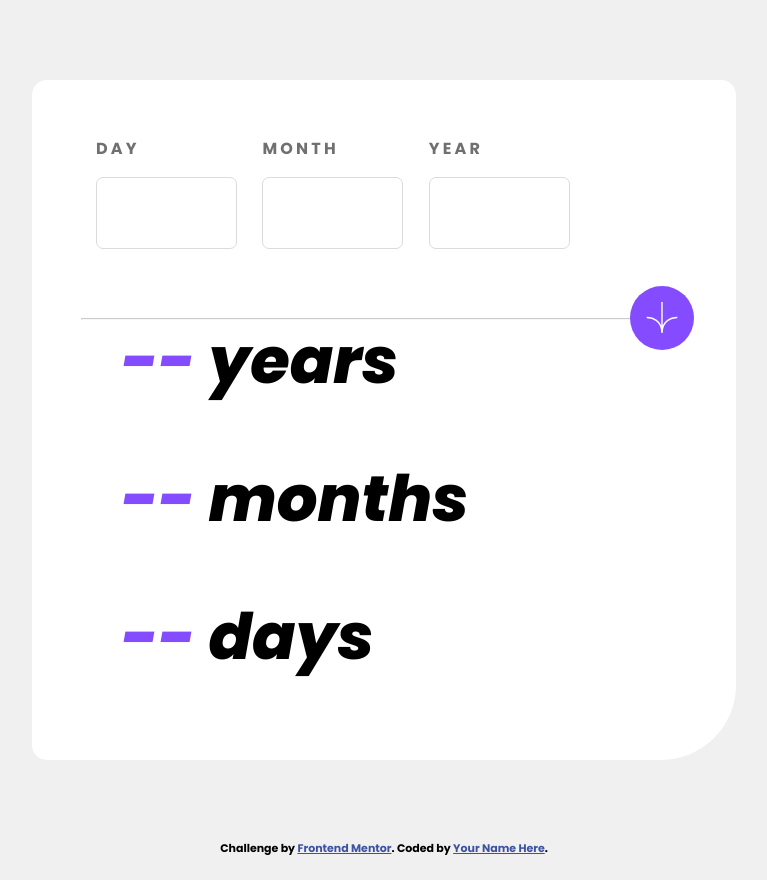
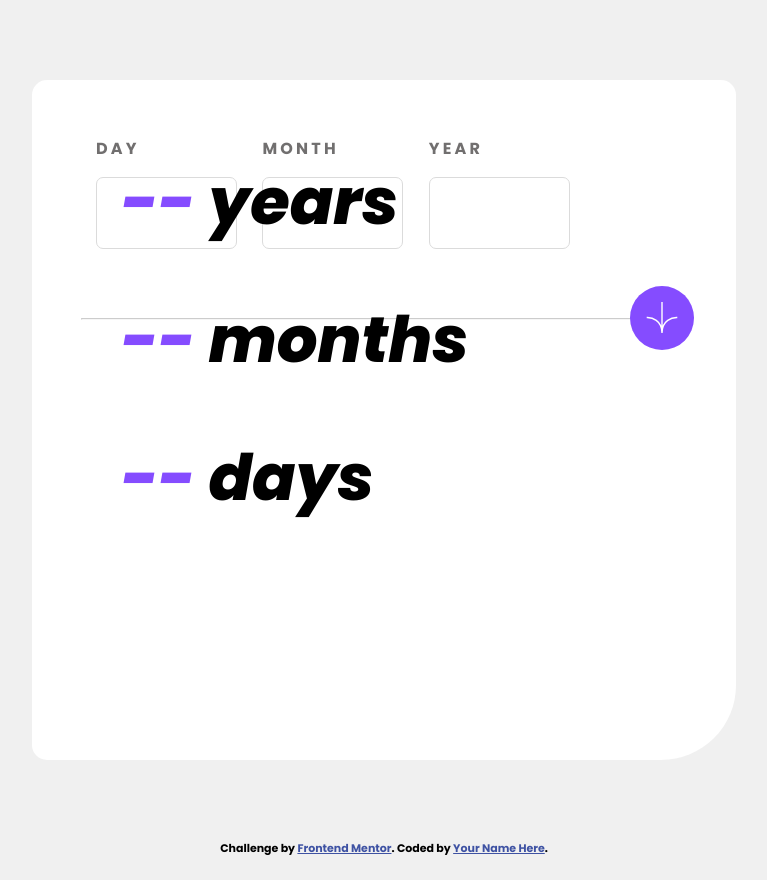
Before and after one commit to hana-chong/age-calculator-app-main, a plain HTML site: page index.html in a window 1280 px wide. Shown: the whole page, without its empty margins (256-1023 px from the left). Drawn offline with Linux system fonts and the light colour scheme.

Commit message:
Update style.css

```diff
--- a/style.css
+++ b/style.css
@@ -163,7 +163,7 @@ hr {
 }
 .output {
     font-size: 32px;
-    position: relative;
+    position: absolute;
     bottom: 9vh;
 }
 small {
```
